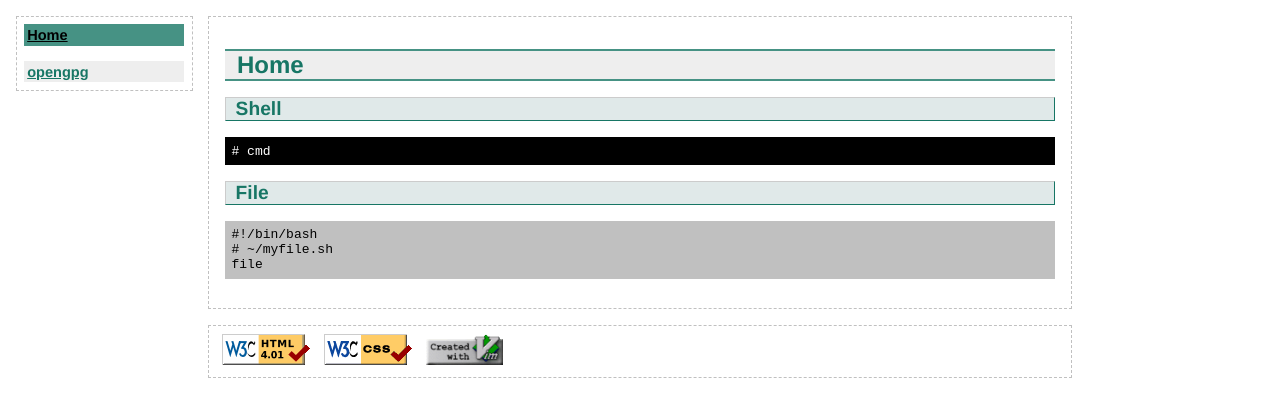
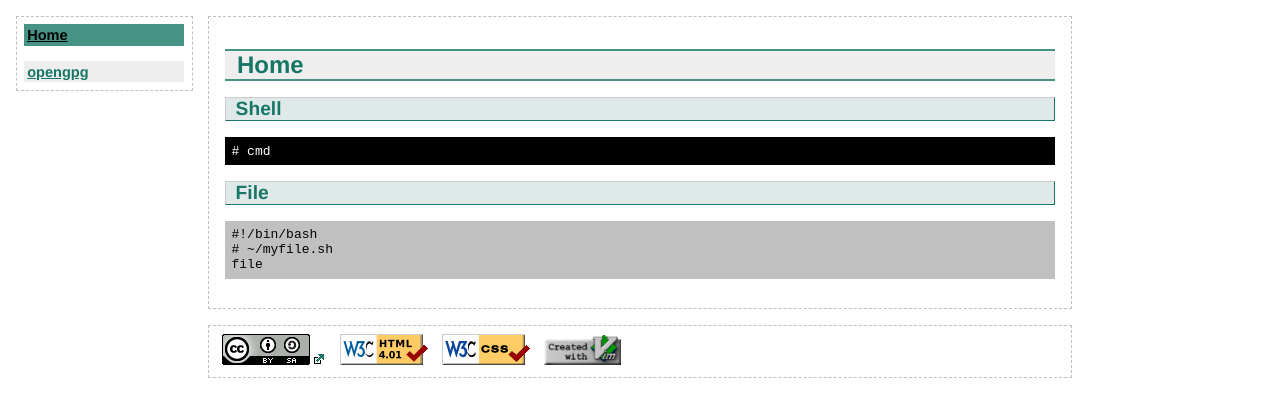
Before and after one commit to flyinggreenfrog/flyinggreenfrog.github.io, a Jekyll site: the page built from index.md, in a window 1280 px wide. Shown: the top 417 px of the page. Built offline with Jekyll 4.4.1, drawn with Linux system fonts in a browser that asks for light colours.

Commit message:
Added license hint to footer.

```diff
--- a/_includes/footer.html
+++ b/_includes/footer.html
@@ -1,4 +1,5 @@
     <ul id="footer">
+      <li><a href="http://creativecommons.org/licenses/by-sa/4.0/"><img src="/cc-by-sa-4.0.png" alt="Creative Commons Attribution-ShareAlike 4.0 International License" height="31"></a></li>
       <li><a href="http://validator.w3.org/check?uri=referer" onclick="this.href='http://validator.w3.org/check?uri=' + document.URL"><img src="/valid-html401.png" alt="Valid HTML 4.01 Strict" height="31"></a></li>
       <li><a href="http://jigsaw.w3.org/css-validator/validator?uri=referer" onclick="this.href='http://jigsaw.w3.org/css-validator/validator?uri=' + document.URL"><img src="/valid-css3.gif" alt="Valid CSS 3" height="31"></a></li>
       <li><a href="http://www.vim.org"><img src="/vim_created.png" alt="Created with Vim" height="31"></a></li>
```
Also changed, not shown: cc-by-sa-4.0.png (added).
